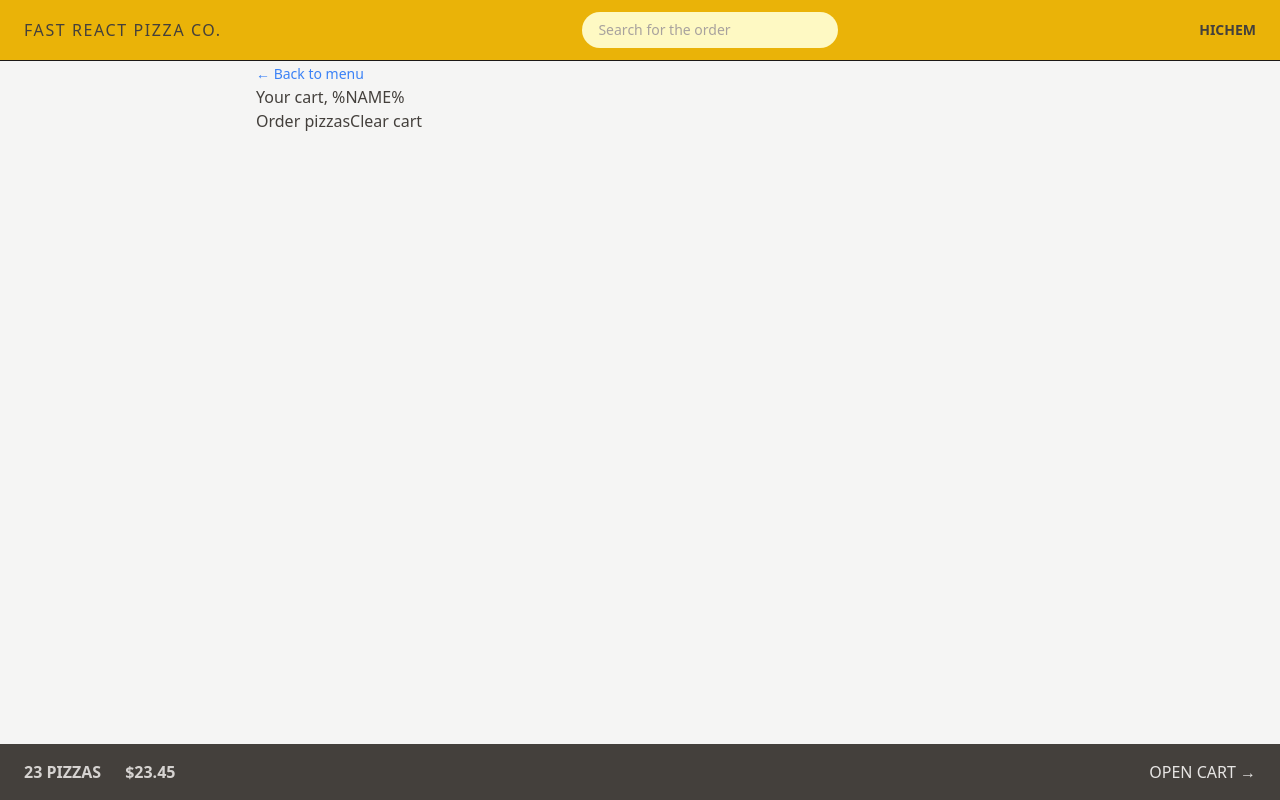
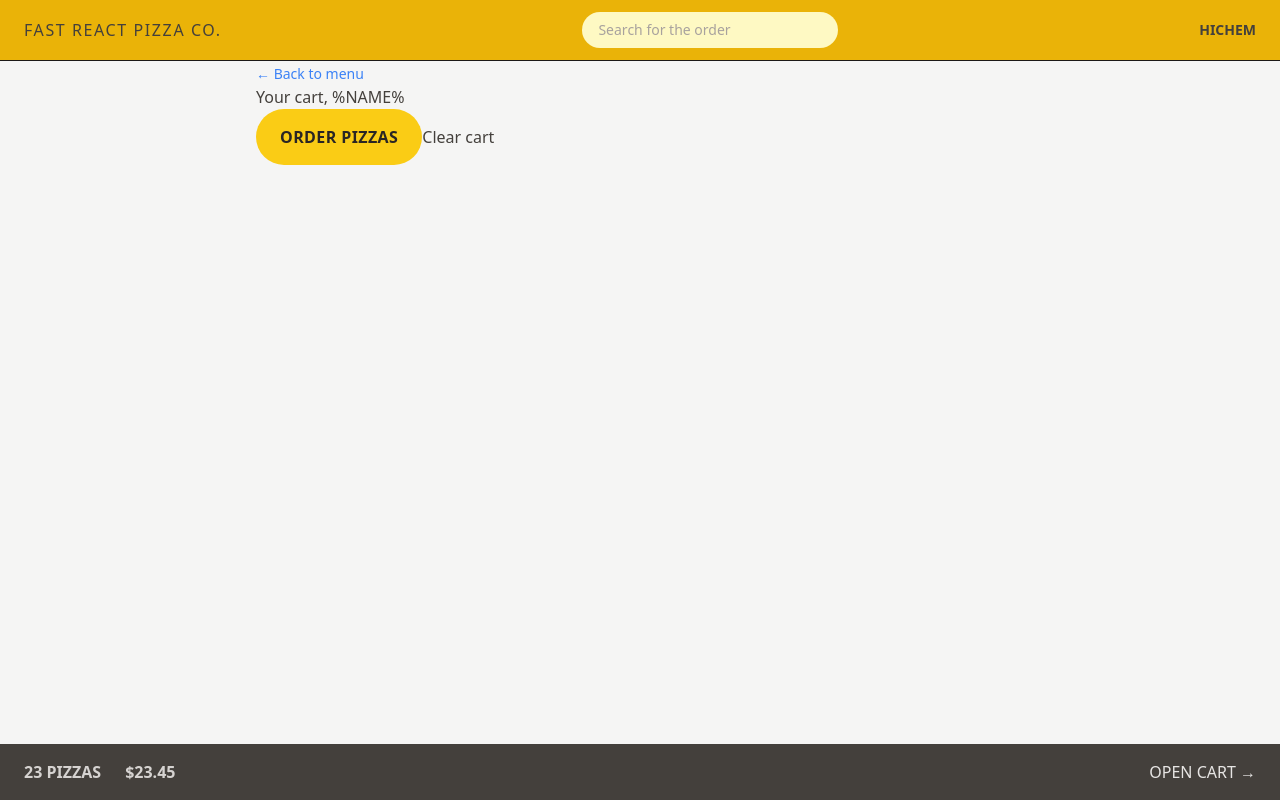
Before and after one commit to Heechem/pizza-fast, a React (Vite) app: page /cart in a window 1280 px wide. Built offline with nearby package versions, Linux system fonts and the light colour scheme; the HTML template or start-up script is replaced by a standard one.

Commit message:
styling the Link and button componenets

```diff
--- a/src/features/cart/Cart.jsx
+++ b/src/features/cart/Cart.jsx
@@ -1,5 +1,6 @@
 import { Link } from "react-router-dom";
 import LinkButton from "../../ui/LinkButton";
+import Button from "../../ui/Button";
 
 const fakeCart = [
   {
@@ -35,7 +36,8 @@
       <h2>Your cart, %NAME%</h2>
 
       <div>
-        <Link to="/order/new">Order pizzas</Link>
+        <Button to="/order/new"> Order pizzas</Button>
+
         <button>Clear cart</button>
       </div>
     </div>
--- a/src/ui/Button.jsx
+++ b/src/ui/Button.jsx
@@ -1,9 +1,16 @@
-const Button = ({ children, disabled }) => {
+import { Link } from "react-router-dom";
+
+const Button = ({ children, disabled, to }) => {
+  const className =
+    "duration-250 focus inline-block rounded-full bg-yellow-400 px-4 py-3 font-semibold uppercase tracking-wide text-stone-800 transition-colors hover:bg-yellow-300 focus:bg-yellow-300 focus:outline-none focus:ring focus:ring-yellow-300 focus:ring-offset-2 disabled:cursor-not-allowed sm:px-6 sm:py-4";
+  if (to)
+    return (
+      <Link className={className} to={to}>
+        {children}
+      </Link>
+    );
   return (
-    <div
-      disabled={disabled}
-      className="duration-250 focus inline-block rounded-full bg-yellow-400 px-4 py-3 font-semibold uppercase tracking-wide text-stone-800 transition-colors hover:bg-yellow-300 focus:bg-yellow-300 focus:outline-none focus:ring focus:ring-yellow-300 focus:ring-offset-2 disabled:cursor-not-allowed sm:px-6 sm:py-4"
-    >
+    <div disabled={disabled} className={className}>
       {children}
     </div>
   );
```
